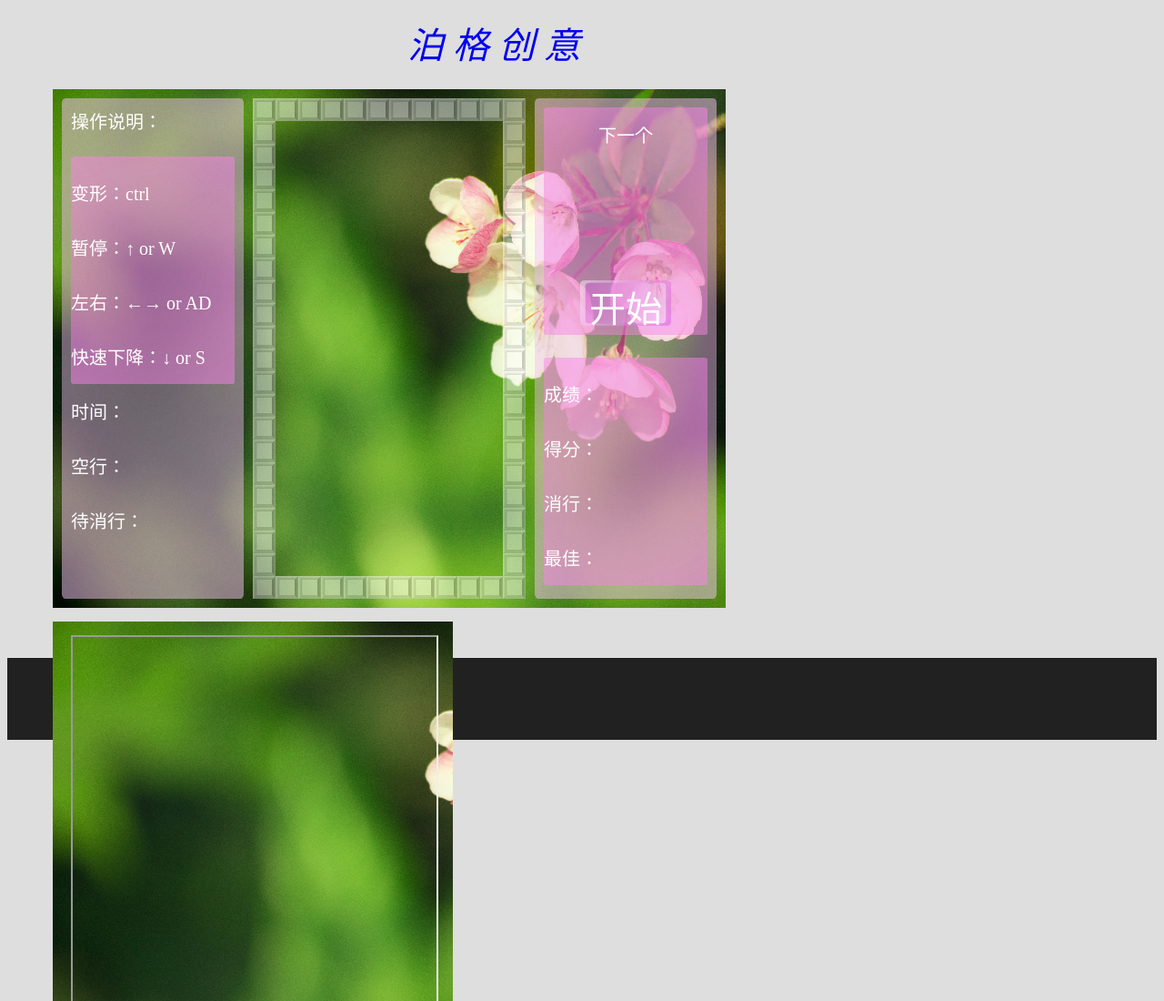
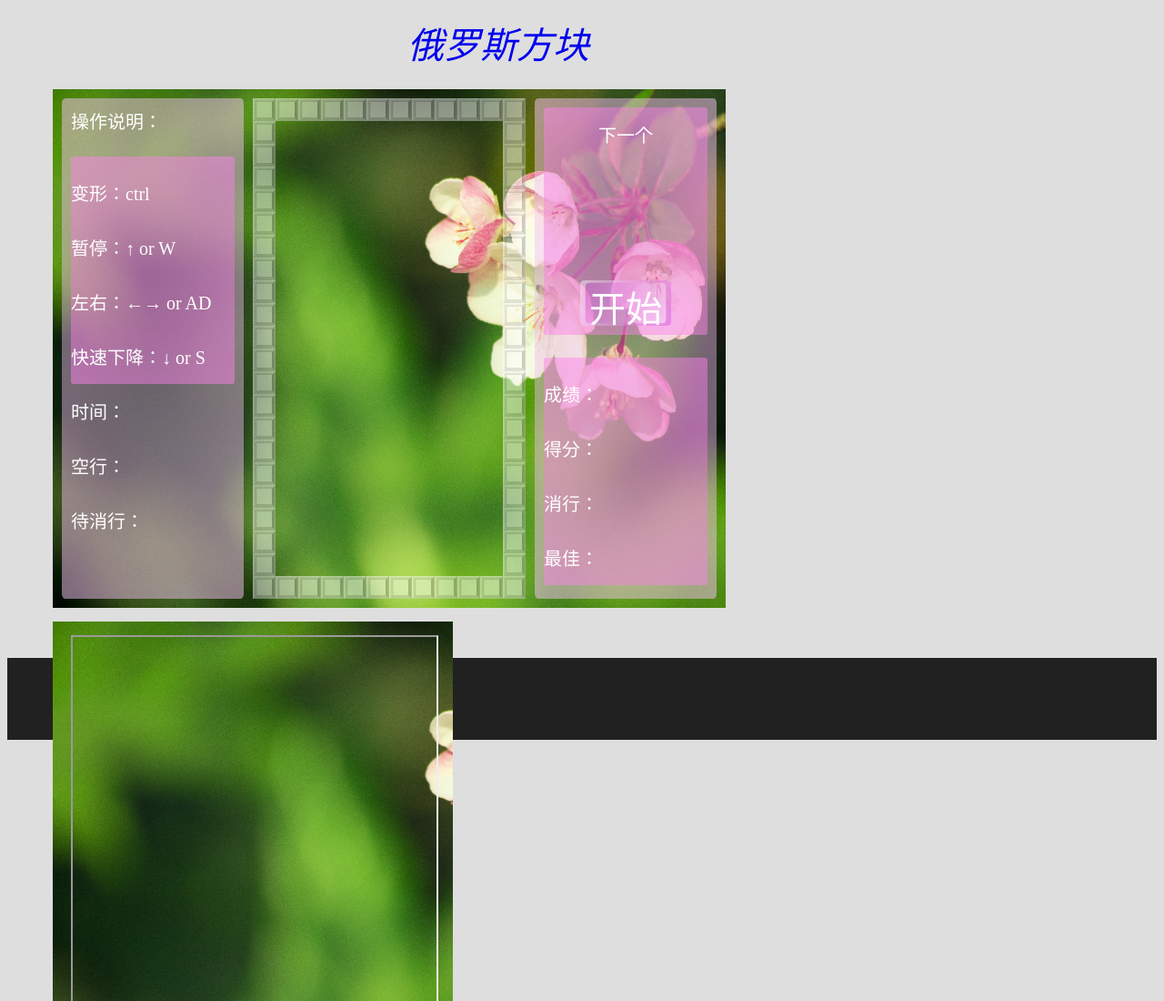
Before and after one commit to uboger/Tetris, a plain HTML site: page index.html in a window 1280 px wide. Shown: the top 1100 px of the page at 91% size. Drawn offline with Linux system fonts and the light colour scheme.

Commit message:
Update index.html

```diff
--- a/index.html
+++ b/index.html
@@ -19,8 +19,7 @@
 		<div class="dontmove">
 			<div class="logo"></div>
 			<div class="header_title">
-				<a href="../gallery.html" onclick="return confirm('你确定要离开此页面吗？')">
-					泊 格 创 意 </a>
+				<a href="../gallery.html" onclick="return confirm('你确定要离开此页面吗？')">俄罗斯方块</a>
 			</div>
 		</div>
 	</div>
```
